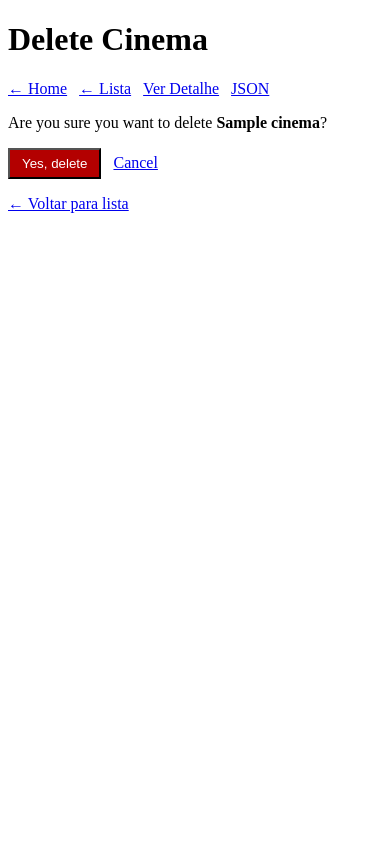
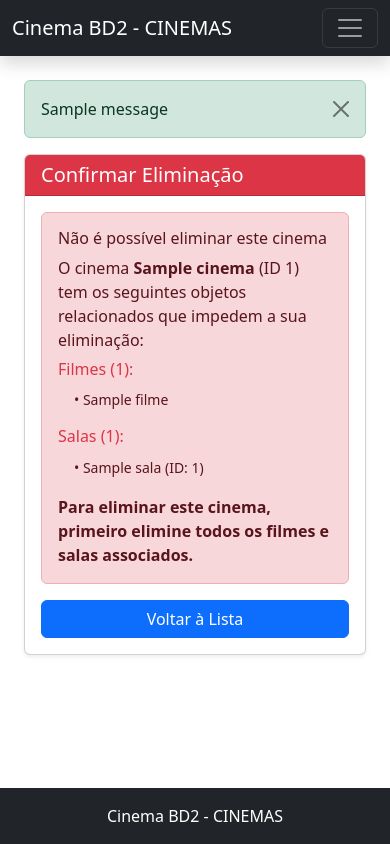
Before and after one commit to OgidorM/ProjetoBD2, a Django app: page /cinemas/1/delete/ in a window 390 px wide. Run offline with Django 5.2, Linux system fonts and the light colour scheme; tables that the repository leaves empty hold one stand-in row (values such as "Sample post"); one stand-in notice (Sample message) is shown.

Commit message:
fix: ui e o delete do cinema já está com forme o resto

```diff
--- /dev/null
+++ b/cinemas/templates/cinemas/base.html
@@ -0,0 +1,40 @@
+<!DOCTYPE html>
+<html lang="pt">
+<head>
+    <meta charset="UTF-8">
+    <title>{% block title %}Cinema BD2{% endblock %}</title>
+
+    <link href="https://cdn.jsdelivr.net/npm/bootstrap@5.3.3/dist/css/bootstrap.min.css" rel="stylesheet">
+    <script src="https://cdn.jsdelivr.net/npm/bootstrap@5.3.3/dist/js/bootstrap.bundle.min.js"></script>
+</head>
+<body>
+    <header>
+        <nav class="navbar navbar-expand-lg navbar-dark bg-dark fixed-top shadow">
+            <div class="container-fluid">
+                <a class="navbar-brand" href="#">Cinema BD2 - CINEMAS</a>
+                <button class="navbar-toggler" type="button" data-bs-toggle="collapse" data-bs-target="#navbarNav">
+                    <span class="navbar-toggler-icon"></span>
+                </button>
+                <div class="collapse navbar-collapse" id="navbarNav">
+                    <ul class="navbar-nav ms-auto">
+                        <li class="nav-item">
+                            <a class="nav-link" href="{% url 'home' %}">Home</a>
+                        </li>
+                        <li class="nav-item">
+                            <a class="nav-link" href="{% url 'cinemas:create' %}">Adicionar Cinema</a>
+                        </li>
+                    </ul>
+                </div>
+            </div>
+        </nav>
+    </header>
+
+    <main class="container" style="margin-top: 80px;">
+        {% block content %}{% endblock %}
+    </main>
+
+    <footer class="bg-dark text-white text-center py-3 fixed-bottom">
+        Cinema BD2 - CINEMAS
+    </footer>
+</body>
+</html>
--- a/cinemas/templates/cinemas/confirm_delete.html
+++ b/cinemas/templates/cinemas/confirm_delete.html
@@ -1,22 +1,74 @@
-<!DOCTYPE html>
-<html>
-<head><title>Delete Cinema {{ cinema.cinemaid }}</title></head>
-<body>
-  <h1>Delete Cinema</h1>
-  <div style="margin-bottom:12px;">
-    <a href="/">← Home</a>
-    <a href="{% url 'cinemas:list' %}" style="margin-left:8px;">← Lista</a>
-    <a href="{% url 'cinemas:detail' cinema.cinemaid %}" style="margin-left:8px;">Ver Detalhe</a>
-    <a href="{% url 'cinemas:detail' cinema.cinemaid %}?format=json" style="margin-left:8px;">JSON</a>
-  </div>
-  <p>Are you sure you want to delete <strong>{{ cinema.nomecinema }}</strong>?</p>
-  <form method="post" style="margin-top:12px;">
-    {% csrf_token %}
-    <button type="submit" style="background:#b30000;color:#fff;padding:6px 12px;">Yes, delete</button>
-    <a href="{% url 'cinemas:detail' cinema.cinemaid %}" style="margin-left:8px;">Cancel</a>
-  </form>
-  <div style="margin-top:16px;">
-    <a href="{% url 'cinemas:list' %}">← Voltar para lista</a>
-  </div>
-</body>
-</html>
+{% extends 'cinemas/base.html' %}
+
+{% block title %}Confirmar Eliminação - {{ cinema.nomecinema }}{% endblock %}
+
+{% block content %}
+<div class="container mt-4">
+    {% if messages %}
+        {% for message in messages %}
+            <div class="alert alert-{{ message.tags }} alert-dismissible fade show" role="alert">
+                {{ message }}
+                <button type="button" class="btn-close" data-bs-dismiss="alert"></button>
+            </div>
+        {% endfor %}
+    {% endif %}
+
+    <div class="card shadow-sm">
+        <div class="card-header bg-danger text-white">
+            <h5 class="mb-0">Confirmar Eliminação</h5>
+        </div>
+        <div class="card-body">
+            {% if has_related_objects %}
+                <div class="alert alert-danger" role="alert">
+                    <h6><i class="bi bi-exclamation-triangle"></i> Não é possível eliminar este cinema</h6>
+                    <p class="mb-2">O cinema <strong>{{ cinema.nomecinema }}</strong> (ID {{ cinema.cinemaid }}) tem os seguintes objetos relacionados que impedem a sua eliminação:</p>
+
+                    {% if related_filmes %}
+                        <div class="mb-3">
+                            <h6 class="text-danger">Filmes ({{ related_filmes.count }}):</h6>
+                            <ul class="list-unstyled ms-3">
+                                {% for filme in related_filmes|slice:":5" %}
+                                    <li><small>• {{ filme.titulo }}</small></li>
+                                {% endfor %}
+                                {% if related_filmes.count > 5 %}
+                                    <li><small>• ... e mais {{ related_filmes.count|add:"-5" }} filmes</small></li>
+                                {% endif %}
+                            </ul>
+                        </div>
+                    {% endif %}
+
+                    {% if related_salas %}
+                        <div class="mb-3">
+                            <h6 class="text-danger">Salas ({{ related_salas.count }}):</h6>
+                            <ul class="list-unstyled ms-3">
+                                {% for sala in related_salas|slice:":5" %}
+                                    <li><small>• {{ sala.nomesala|default:"Sala sem nome" }} (ID: {{ sala.salaid }})</small></li>
+                                {% endfor %}
+                                {% if related_salas.count > 5 %}
+                                    <li><small>• ... e mais {{ related_salas.count|add:"-5" }} salas</small></li>
+                                {% endif %}
+                            </ul>
+                        </div>
+                    {% endif %}
+
+                    <p class="mb-0"><strong>Para eliminar este cinema, primeiro elimine todos os filmes e salas associados.</strong></p>
+                </div>
+
+                <div class="d-grid gap-2 d-md-flex justify-content-md-end">
+                    <a href="{% url 'cinemas:list' %}" class="btn btn-primary">Voltar à Lista</a>
+                </div>
+            {% else %}
+                <p class="mb-3">Tens a certeza que queres eliminar o cinema <strong>{{ cinema.nomecinema }}</strong> (ID {{ cinema.cinemaid }})?</p>
+                <div class="alert alert-warning" role="alert">
+                    <strong>Atenção:</strong> Esta ação não pode ser desfeita.
+                </div>
+                <form method="post">
+                    {% csrf_token %}
+                    <a href="{% url 'cinemas:list' %}" class="btn btn-secondary me-2">Cancelar</a>
+                    <button type="submit" class="btn btn-danger">Sim, Eliminar</button>
+                </form>
+            {% endif %}
+        </div>
+    </div>
+</div>
+{% endblock %}
--- a/cinemas/views.py
+++ b/cinemas/views.py
@@ -4,6 +4,8 @@ from django.http import HttpRequest, JsonResponse, HttpResponse, Http404
 from django.shortcuts import render, redirect
 from django.urls import reverse
 from django.core.exceptions import ObjectDoesNotExist
+from django.db.models.deletion import ProtectedError
+from django.contrib import messages
 
 from . import services
 from .forms import CinemaForm
@@ -85,11 +87,56 @@ def cinema_update(request: HttpRequest, cinema_id: int) -> HttpResponse:
 
 def cinema_delete(request: HttpRequest, cinema_id: int) -> HttpResponse:
     cinema = _get_or_404(cinema_id)
+
     if request.method == 'POST':
-        # No business logic here beyond calling service
-        services.delete(cinema_id)
-        return redirect(reverse('cinemas:list'))
-    return render(request, 'cinemas/confirm_delete.html', {'cinema': cinema})
+        try:
+            # Check for related objects before attempting deletion
+            related_filmes = cinema.filmes.all()
+            related_salas = cinema.salas.all()
+
+            if related_filmes.exists() or related_salas.exists():
+                # Build error message with related objects
+                error_parts = []
+                if related_filmes.exists():
+                    filmes_count = related_filmes.count()
+                    error_parts.append(f"{filmes_count} filme{'s' if filmes_count > 1 else ''}")
+                if related_salas.exists():
+                    salas_count = related_salas.count()
+                    error_parts.append(f"{salas_count} sala{'s' if salas_count > 1 else ''}")
+
+                error_message = f"Não é possível eliminar o cinema '{cinema.nomecinema}' porque tem {' e '.join(error_parts)} associados. Elimine primeiro os objetos relacionados."
+                messages.error(request, error_message)
+                return render(request, 'cinemas/confirm_delete.html', {
+                    'cinema': cinema,
+                    'related_filmes': related_filmes,
+                    'related_salas': related_salas,
+                    'has_related_objects': True
+                })
+
+            # If no related objects, proceed with deletion
+            services.delete(cinema_id)
+            messages.success(request, f"Cinema '{cinema.nomecinema}' foi eliminado com sucesso.")
+            return redirect(reverse('cinemas:list'))
+
+        except ProtectedError as e:
+            # Fallback error handling in case the service doesn't catch it
+            messages.error(request, f"Não é possível eliminar o cinema '{cinema.nomecinema}' porque tem objetos relacionados.")
+            return render(request, 'cinemas/confirm_delete.html', {
+                'cinema': cinema,
+                'has_related_objects': True
+            })
+
+    # For GET requests, check if there are related objects to show warning
+    related_filmes = cinema.filmes.all()
+    related_salas = cinema.salas.all()
+    has_related = related_filmes.exists() or related_salas.exists()
+
+    return render(request, 'cinemas/confirm_delete.html', {
+        'cinema': cinema,
+        'related_filmes': related_filmes,
+        'related_salas': related_salas,
+        'has_related_objects': has_related
+    })
 
 
 def cinema_search(request: HttpRequest) -> HttpResponse:
```
Also changed, not shown: cinemas/templates/cinemas/detail.html (+38 -21 lines), cinemas/templates/cinemas/form.html (+32 -21 lines), cinemas/templates/cinemas/list.html (+49 -25 lines).
